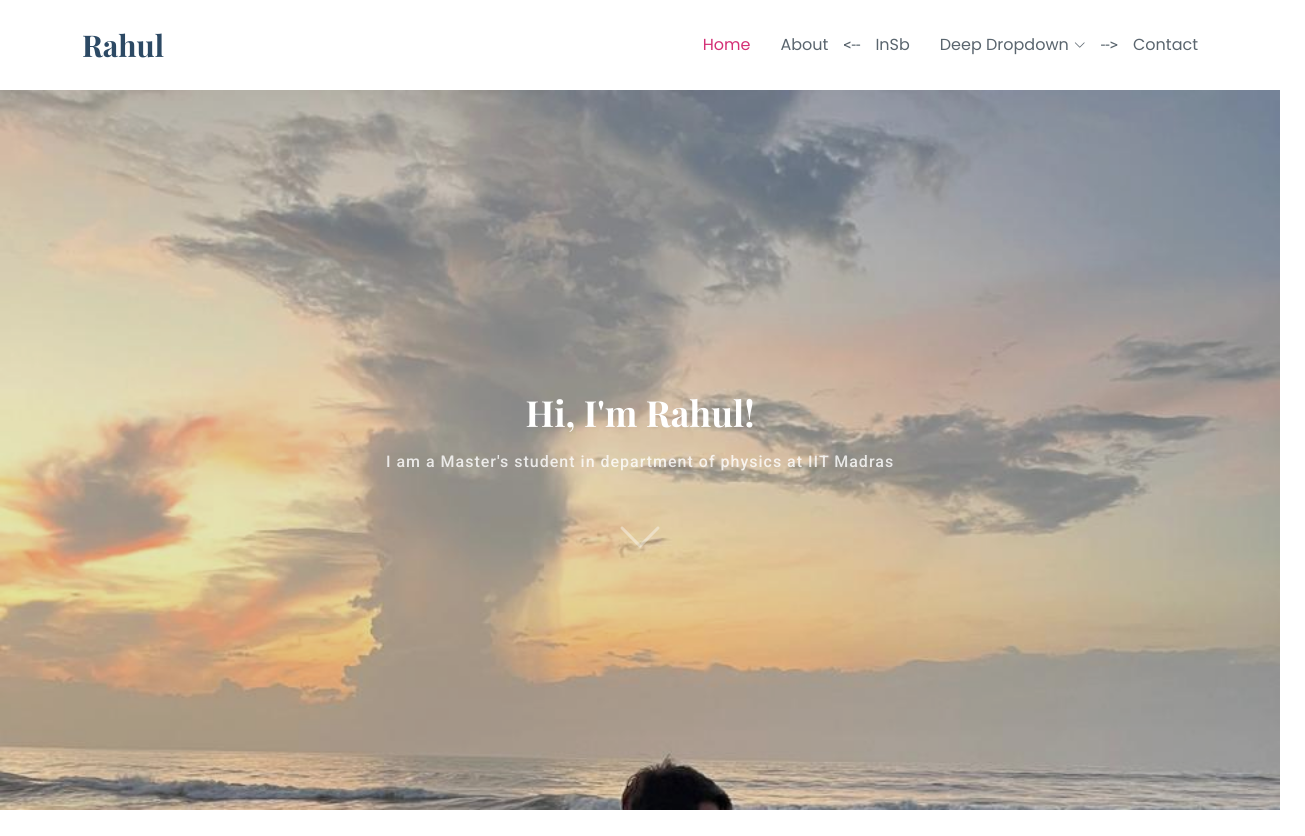
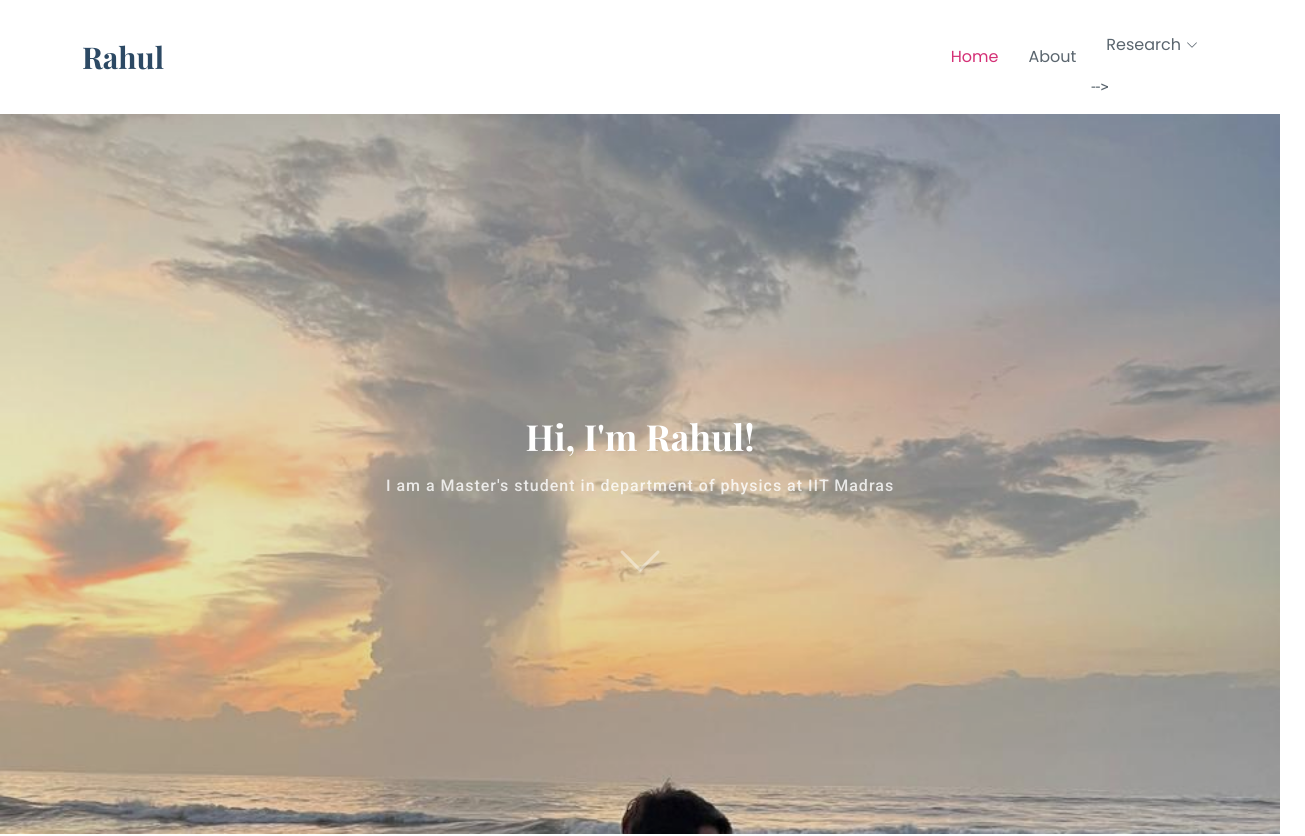
Before and after one commit to Ray2708-Michael/RAHUL, a plain HTML site: page index.html in a window 1280 px wide. Shown: the top 836 px of the page, 1305 px wide, since content can reach past the window. Drawn offline with nearby package versions, Linux system fonts and the light colour scheme; a web font is replaced by a local one.

Commit message:
Update index.html

```diff
--- a/index.html
+++ b/index.html
@@ -51,9 +51,9 @@
         <ul>
           <li><a href="#hero" class="active">Home</a></li>
           <li><a href="#about">About</a></li>
-           <!-- <li class="dropdown"><a href="#"><span>Research</span> <i class="bi bi-chevron-down toggle-dropdown"></i></a> -->
-            <-- <ul>
-              <li><a href="/insb.html">InSb</a></li>
+           <li class="dropdown"><a href="#"><span>Research</span> <i class="bi bi-chevron-down toggle-dropdown"></i></a> -->
+             <ul>
+              <li><a href="/InSb.html">InSb</a></li>
               <li class="dropdown"><a href="#"><span>Deep Dropdown</span> <i class="bi bi-chevron-down toggle-dropdown"></i></a>
                 <ul>
                   <li><a href="#">Deep Dropdown 1</a></li>
@@ -62,7 +62,7 @@
                   <li><a href="#">Deep Dropdown 4</a></li>
                   <li><a href="#">Deep Dropdown 5</a></li>
                 </ul>
-              </li> -->
+              </li>
                <!-- <li><a href="#">BST</a></li>
               <li><a href="#">PLD</a></li>
               <li><a href="#">Sputtering</a></li>
```
